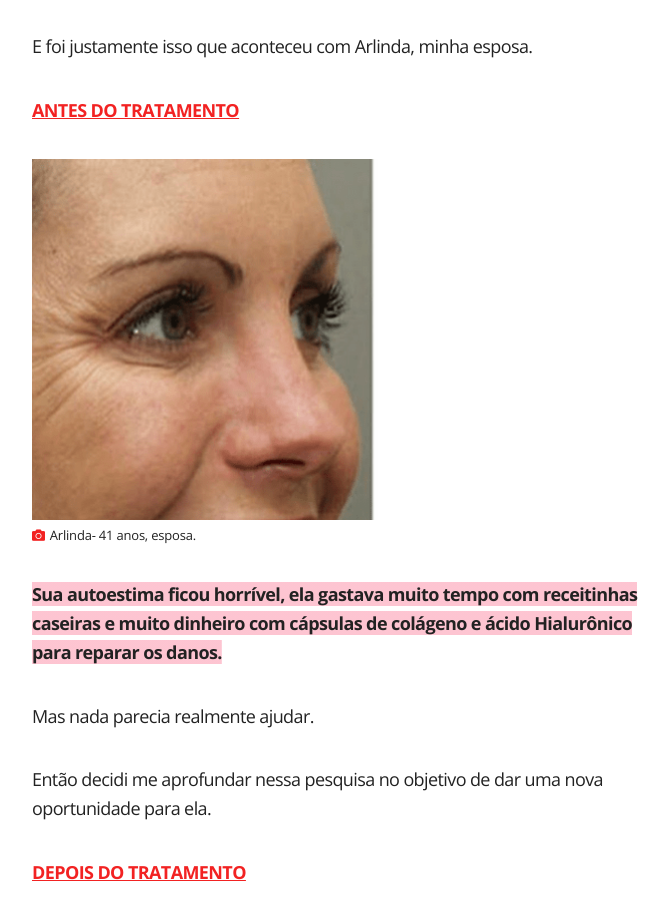
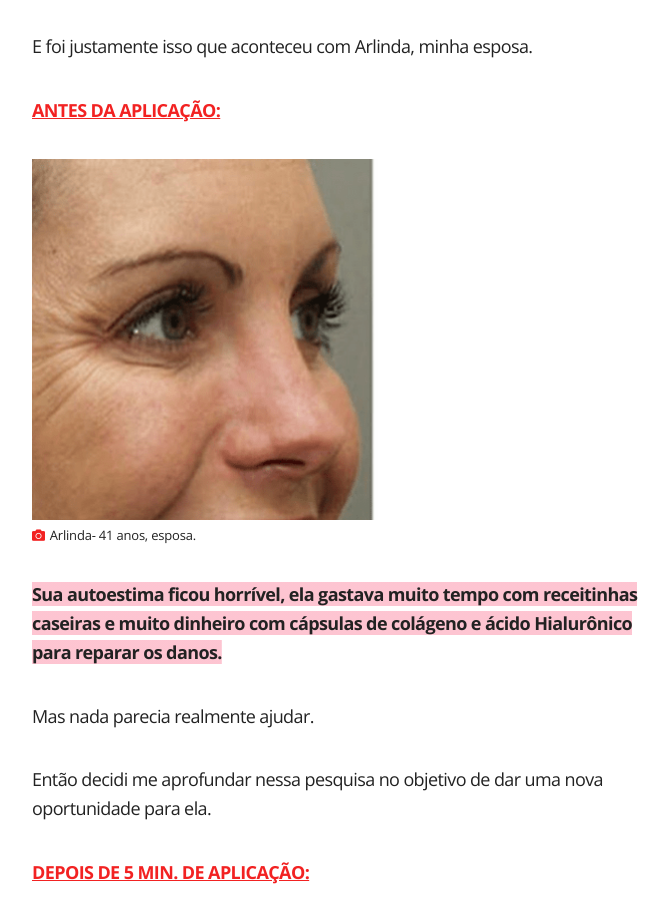
Before and after one commit to mnflaviosebastiao/https-belezainstatanea.online, a plain HTML site: page age1/index.html in a window 1280 px wide. Shown: the part 8254-9172 px from the top of the page, without its empty margins (105-774 px from the left). Drawn offline with nearby package versions, Linux system fonts and the light colour scheme.

Commit message:
index.html

```diff
--- a/age1/index.html
+++ b/age1/index.html
@@ -228,7 +228,7 @@ src="https://www.facebook.com/tr?id=755558612568787&ev=PageView&noscript=1"
     <p>Depois de longos 17 anos de uma série testes, a revista especializada <strong>Meta Nutre</strong> informou que essa <strong><span class="efeito background">"segunda pele"</strong></span> é aplicada sobre a pele da pessoa,  <strong><span class="efeito background">tem efeito instantâneo.</strong></span></p>
 
         <a href="https://agerenova.store/fl/" target="_blank"> <img src="imagens/007-min.png" class="img-fluid conteudo" alt="..." /></a>
-        <p class="descricao"><i class="fas fa-camera"></i>Antes e Depois do tratamento.</p>
+        <p class="descricao"><i class="fas fa-camera"></i>Antes e Depois da aplicação.</p>
 
         <p><strong><span class="efeito background">Isso significa que nenhuma mulher precisa esperar tanto pra ficar mais jovem</strong></span> porque esse novo Sérum com tecnologia Efeito Cinderela, <strong><span class="efeito background">"imita as propriedades da pele jovem"  e resgata a juventude de forma imediata.</strong></span></p>
 
@@ -257,7 +257,7 @@ src="https://www.facebook.com/tr?id=755558612568787&ev=PageView&noscript=1"
 
 
 
-        <p style="color:#f22222"><strong><u>ANTES DO TRATAMENTO</u></strong></p>
+        <p style="color:#f22222"><strong><u>ANTES DA APLICAÇÃO:</u></strong></p>
 
         <a href="https://agerenova.store/fl/" target="_blank"> <img src="imagens/009-min.png" class="img-fluid conteudo" alt="..." /></a>
         <p class="descricao"><i class="fas fa-camera"></i>Arlinda- 41 anos, esposa.</p>
@@ -268,7 +268,7 @@ src="https://www.facebook.com/tr?id=755558612568787&ev=PageView&noscript=1"
 
         <p>Então decidi me aprofundar nessa pesquisa no objetivo de dar uma nova oportunidade para ela.</p>
 
-        <p style="color:#f22222"><strong><u>DEPOIS DO TRATAMENTO</u></strong></p>
+        <p style="color:#f22222"><strong><u>DEPOIS DE 5 MIN. DE APLICAÇÃO:</u></strong></p>
 
         <a href="https://agerenova.store/fl/" target="_blank"> <img src="imagens/010-min.png" class="img-fluid conteudo" alt="..." /></a>
         <p class="descricao"><i class="fas fa-camera"></i>Incrível fórmula que apaga as rugas na hora.</p>
@@ -298,7 +298,7 @@ src="https://www.facebook.com/tr?id=755558612568787&ev=PageView&noscript=1"
 
         <p class="dep"><strong><span class="efeito background">Mas quando me dei conta eu já estava com maquiagem. E foi aí que percebi que eu estava ficando muito velha.</strong></span></p>
 
-        <p style="color:#f22222"><strong><u>1º DIA ANTES DO TRATAMENTO</u></strong></p>
+        <p style="color:#f22222"><strong><u>1º DIA ANTES DA APLICAÇÃO:</u></strong></p>
         <a href="https://agerenova.store/fl/" target="_blank"> <img src="imagens/013-min.png" class="img-fluid conteudo" alt="..." /></a>
         <p class="descricao"><i class="fas fa-camera"></i>Antes e depois do Age-Renova.</p>
 
@@ -337,7 +337,7 @@ src="https://www.facebook.com/tr?id=755558612568787&ev=PageView&noscript=1"
 
         <p> Após informarmos a empresa sobre nossa matéria sobre o Age-Renova, eles nos disponibilizaram um super desconto apenas para nossos leitores. Eles nos deram <strong><span class="efeito background">40% de desconto para os primeiros 100 leitores que adquirirem no botão abaixo.</strong></span></p>
 
-        <p>E além desse <strong><span class="efeito background">desconto especial</strong></span>, eles nos informaram que o Age-Renova tem uma <strong><span class="efeito background">garantia blindada de 90 dias.</strong></span> Se você não sentir efeitos, pode enviar um email ou entrar em contato com o whatsapp que eles devolvem cada centavo. Eles só disponibilizam essa garantia por um tempo longo porque sabem que o produto realmente funciona.</p>
+        <p>E além desse <strong><span class="efeito background">desconto especial</strong></span>, eles nos informaram que o Age-Renova tem uma <strong><span class="efeito background">garantia blindada de 30 dias.</strong></span> Se você não sentir efeitos, pode enviar um email ou entrar em contato com o whatsapp que eles devolvem cada centavo. Eles só disponibilizam essa garantia por um tempo longo porque sabem que o produto realmente funciona.</p>
 
         <p><a class="bt" href="#">FAÇA SEU PEDIDO AGORA</a></p>
 
```
